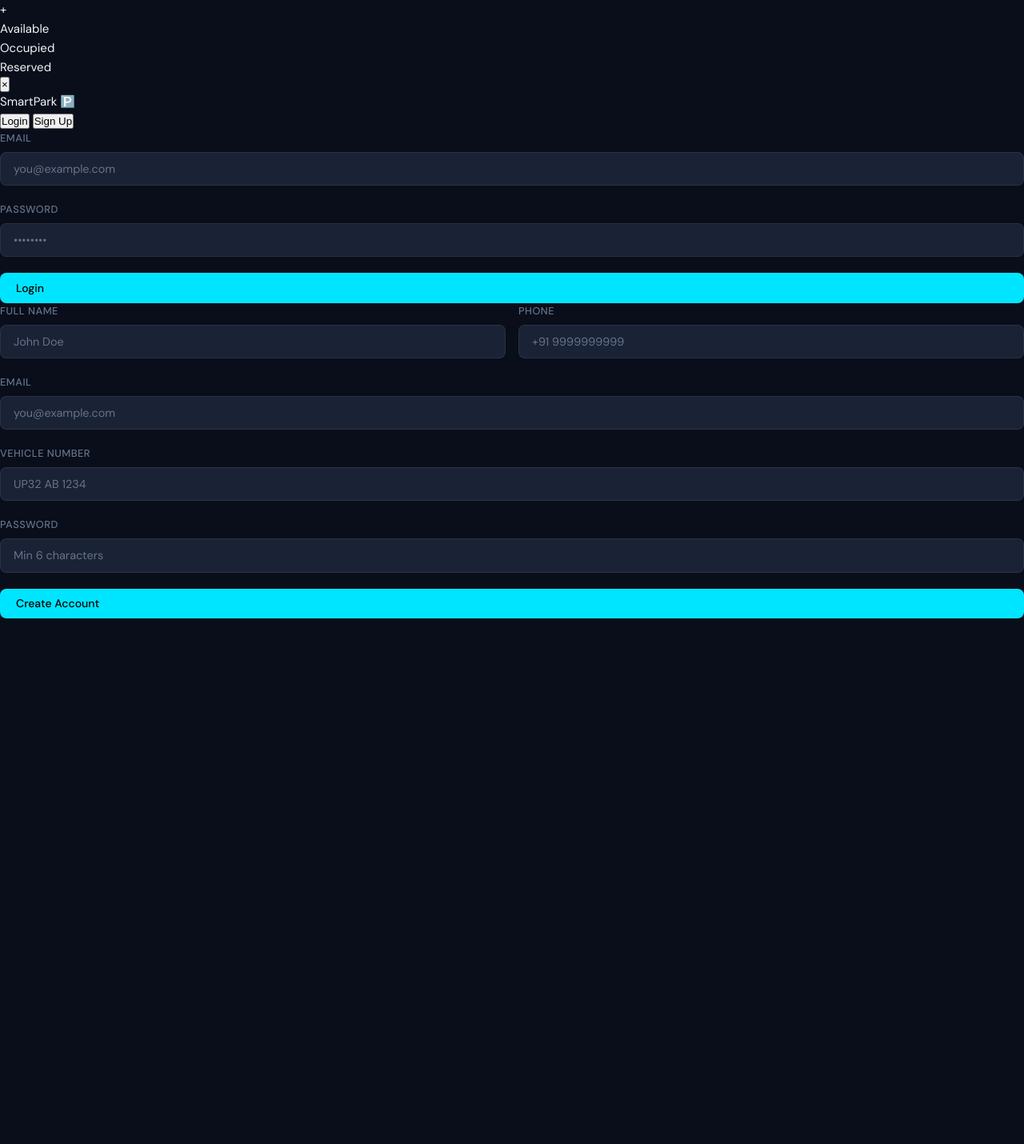
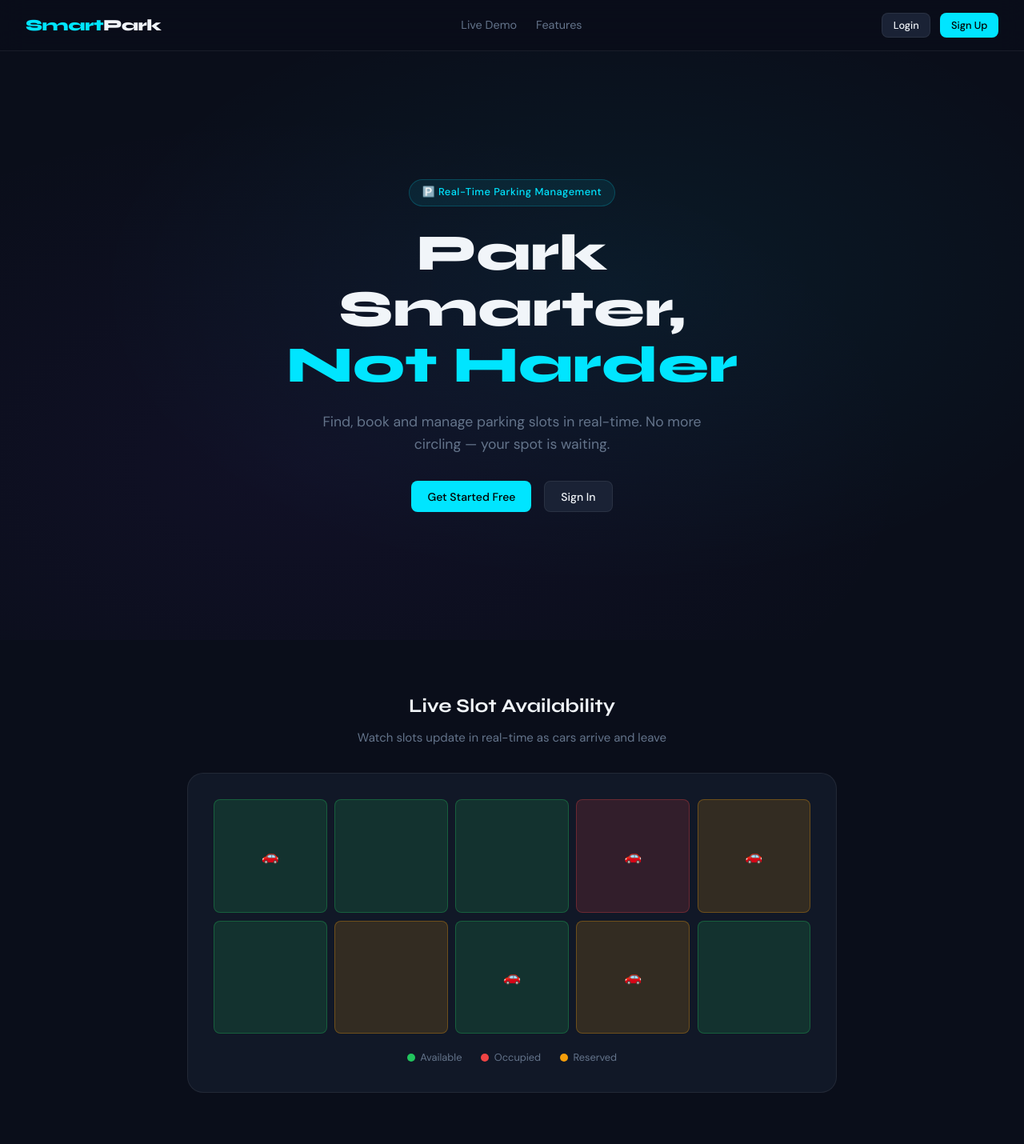
Before and after one commit to gaurishrai97/smart-parking-system, a plain HTML site: page frontend/index.html in a window 1280 px wide. Shown: the whole page at 80% size. Before the commit the page ends 800 px from the top, so only its background shows below. Drawn offline with Linux system fonts and the light colour scheme.

Commit message:
Update index.html

```diff
--- a/frontend/index.html
+++ b/frontend/index.html
@@ -1,4 +1,123 @@
-+</div>
+<!DOCTYPE html>
+<html lang="en">
+<head>
+  <meta charset="UTF-8" />
+  <meta name="viewport" content="width=device-width, initial-scale=1.0" />
+  <title>SmartPark — Smart Parking System</title>
+  <link rel="stylesheet" href="/public/css/style.css" />
+  <style>
+    /* ---- HERO ---- */
+    .hero {
+      min-height: calc(100vh - 64px);
+      display: flex; align-items: center; justify-content: center;
+      text-align: center; padding: 3rem 1.5rem;
+      background: radial-gradient(ellipse at 60% 40%, rgba(0,229,255,0.06) 0%, transparent 60%),
+                  radial-gradient(ellipse at 30% 70%, rgba(124,58,237,0.06) 0%, transparent 60%);
+    }
+    .hero-inner { max-width: 680px; }
+    .hero-badge {
+      display: inline-flex; align-items: center; gap: 0.5rem;
+      background: rgba(0,229,255,0.08); border: 1px solid rgba(0,229,255,0.2);
+      color: var(--accent); padding: 0.35rem 1rem; border-radius: 999px;
+      font-size: 0.8rem; font-weight: 500; margin-bottom: 1.5rem; letter-spacing: 0.5px;
+    }
+    .hero h1 {
+      font-family: 'Syne', sans-serif; font-size: clamp(2.5rem, 6vw, 4rem);
+      font-weight: 800; line-height: 1.1; margin-bottom: 1.25rem;
+    }
+    .hero h1 span { color: var(--accent); }
+    .hero p { color: var(--muted); font-size: 1.1rem; margin-bottom: 2rem; max-width: 480px; margin-left: auto; margin-right: auto; }
+    .hero-btns { display: flex; gap: 1rem; justify-content: center; flex-wrap: wrap; }
+
+    /* ---- DEMO GRID ---- */
+    .demo-section {
+      max-width: 860px; margin: 0 auto; padding: 4rem 1.5rem;
+      text-align: center;
+    }
+    .demo-section h2 { font-size: 1.5rem; margin-bottom: 0.5rem; }
+    .demo-section p { color: var(--muted); margin-bottom: 2rem; }
+    .demo-lot {
+      background: var(--surface); border: 1px solid var(--border);
+      border-radius: 20px; padding: 2rem; display: inline-block; width: 100%;
+    }
+    .mini-grid { display: grid; grid-template-columns: repeat(5, 1fr); gap: 0.6rem; margin-bottom: 1.25rem; }
+    .mini-slot {
+      aspect-ratio: 1; border-radius: 8px; display: grid; place-items: center;
+      font-size: 1.1rem; transition: background 0.4s;
+    }
+    .ms-avail { background: rgba(34,197,94,0.15); border: 1px solid rgba(34,197,94,0.3); }
+    .ms-occ   { background: rgba(239,68,68,0.15);  border: 1px solid rgba(239,68,68,0.3); }
+    .ms-res   { background: rgba(245,158,11,0.15); border: 1px solid rgba(245,158,11,0.3); }
+    .lot-legend { display: flex; justify-content: center; gap: 1.5rem; flex-wrap: wrap; }
+    .legend-item { display: flex; align-items: center; gap: 0.4rem; font-size: 0.8rem; color: var(--muted); }
+    .legend-dot { width: 10px; height: 10px; border-radius: 50%; }
+
+    /* ---- AUTH PANEL ---- */
+    .auth-panel {
+      position: fixed; inset: 0; background: rgba(0,0,0,0.7);
+      backdrop-filter: blur(6px); display: none; place-items: center; z-index: 300;
+    }
+    .auth-panel.open { display: grid; }
+    .auth-box {
+      background: var(--surface); border: 1px solid var(--border);
+      border-radius: 20px; padding: 2.5rem; width: 90%; max-width: 420px;
+      box-shadow: 0 32px 64px rgba(0,0,0,0.5); animation: fadeUp 0.25s ease;
+    }
+    @keyframes fadeUp { from { opacity:0; transform:translateY(16px); } to { opacity:1; transform:translateY(0); } }
+    .close-auth {
+      position: absolute; top: 1rem; right: 1rem;
+      background: none; border: none; color: var(--muted);
+      font-size: 1.5rem; cursor: pointer; line-height: 1; padding: 0.25rem;
+    }
+    .close-auth:hover { color: var(--text); }
+    .auth-logo { font-family: 'Syne', sans-serif; font-size: 1.5rem; font-weight: 800; color: var(--accent); margin-bottom: 1.5rem; text-align: center; }
+    .auth-tabs { display: flex; gap: 0.25rem; background: var(--surface2); padding: 0.25rem; border-radius: 10px; margin-bottom: 1.75rem; }
+    .auth-tab {
+      flex: 1; padding: 0.55rem; border-radius: 8px; font-size: 0.875rem;
+      font-weight: 500; cursor: pointer; color: var(--muted);
+      transition: all 0.2s; border: none; background: none;
+      font-family: 'DM Sans', sans-serif;
+    }
+    .auth-tab.active { background: var(--bg); color: var(--text); box-shadow: 0 2px 8px rgba(0,0,0,0.3); }
+    .auth-form { display: none; }
+    .auth-form.active { display: block; }
+  </style>
+</head>
+<body>
+
+<!-- NAVBAR -->
+<nav class="navbar">
+  <a href="/index.html" class="logo">Smart<span>Park</span></a>
+  <div class="nav-links">
+    <a href="#demo">Live Demo</a>
+    <a href="#features">Features</a>
+  </div>
+  <div style="display:flex;gap:0.75rem">
+    <button class="btn btn-secondary btn-sm" onclick="openAuth('login')">Login</button>
+    <button class="btn btn-primary btn-sm" onclick="openAuth('signup')">Sign Up</button>
+  </div>
+</nav>
+
+<!-- HERO -->
+<section class="hero">
+  <div class="hero-inner">
+    <div class="hero-badge">🅿️ Real-Time Parking Management</div>
+    <h1>Park Smarter,<br><span>Not Harder</span></h1>
+    <p>Find, book and manage parking slots in real-time. No more circling — your spot is waiting.</p>
+    <div class="hero-btns">
+      <button class="btn btn-primary" onclick="openAuth('signup')">Get Started Free</button>
+      <button class="btn btn-secondary" onclick="openAuth('login')">Sign In</button>
+    </div>
+  </div>
+</section>
+
+<!-- DEMO GRID -->
+<section id="demo">
+  <div class="demo-section">
+    <h2>Live Slot Availability</h2>
+    <p>Watch slots update in real-time as cars arrive and leave</p>
+    <div class="demo-lot">
+      <div class="mini-grid" id="demo-grid"></div>
       <div class="lot-legend">
         <div class="legend-item"><div class="legend-dot" style="background:#22c55e"></div>Available</div>
         <div class="legend-item"><div class="legend-dot" style="background:#ef4444"></div>Occupied</div>
@@ -62,14 +181,11 @@
     </div>
   </div>
 </div>
-<link rel="stylesheet" href="/public/css/style.css" />
 
-<script src="/public/js/api.js"></script>
+<!-- Only auth.js and utils.js — api.js removed (was duplicate + had syntax error) -->
 <script src="/public/js/auth.js"></script>
 <script src="/public/js/utils.js"></script>
 <script>
-
-
   // Demo grid animation
   const statuses = ['ms-avail','ms-avail','ms-avail','ms-occ','ms-occ','ms-avail','ms-res','ms-avail','ms-occ','ms-avail'];
   const icons    = ['🚗','','','🚗','🚗','','','🚗','🚗',''];
@@ -80,7 +196,6 @@
     d.textContent = icons[i];
     grid.appendChild(d);
   });
-  // Animate a random slot every 2s
   setInterval(() => {
     const slots = grid.querySelectorAll('.mini-slot');
     const idx = Math.floor(Math.random() * slots.length);
@@ -90,7 +205,6 @@
   }, 2000);
 
   // If already logged in, redirect
-
   if (window.Auth && Auth.isLoggedIn()) {
     const user = getUser();
     window.location.href = user?.role === 'admin'
@@ -133,10 +247,10 @@ if (window.Auth && Auth.isLoggedIn()) {
     const btn     = document.getElementById('signup-btn');
     alertEl.innerHTML = '';
     const payload = {
-      name: document.getElementById('reg-name').value.trim(),
-      email: document.getElementById('reg-email').value.trim(),
-      password: document.getElementById('reg-password').value,
-      phone: document.getElementById('reg-phone').value.trim(),
+      name:          document.getElementById('reg-name').value.trim(),
+      email:         document.getElementById('reg-email').value.trim(),
+      password:      document.getElementById('reg-password').value,
+      phone:         document.getElementById('reg-phone').value.trim(),
       vehicleNumber: document.getElementById('reg-vehicle').value.trim().toUpperCase(),
     };
     if (!payload.name || !payload.email || !payload.password) {
```
Lines whose indentation alone changed are shown as unchanged.
